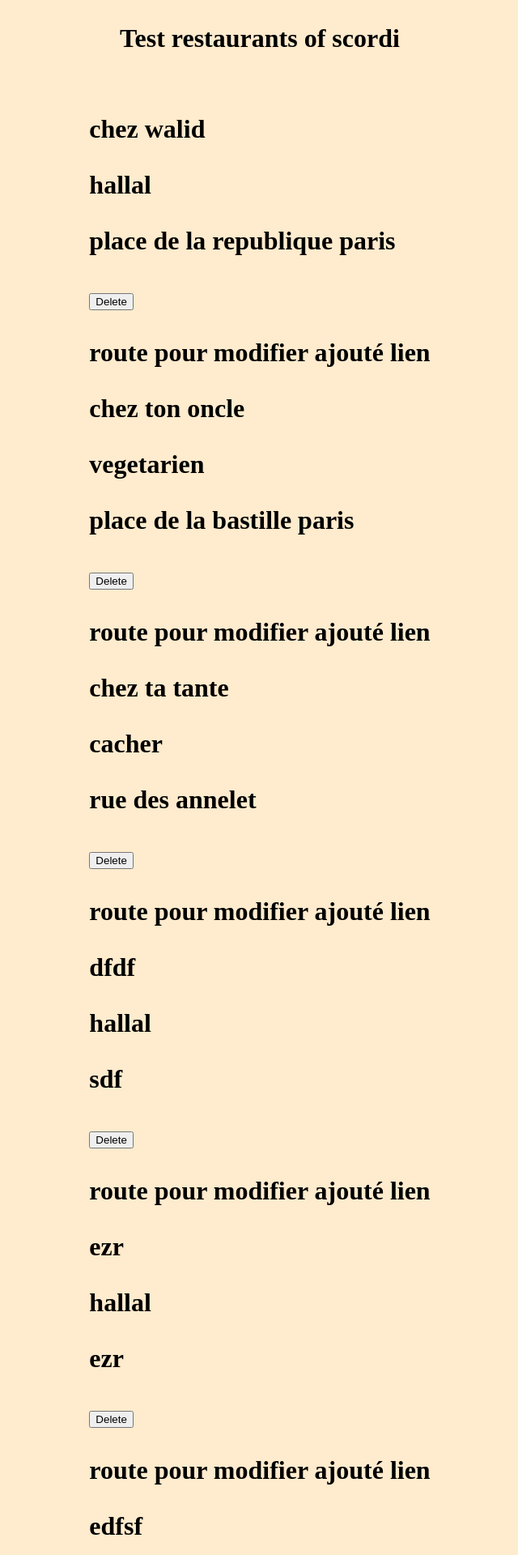
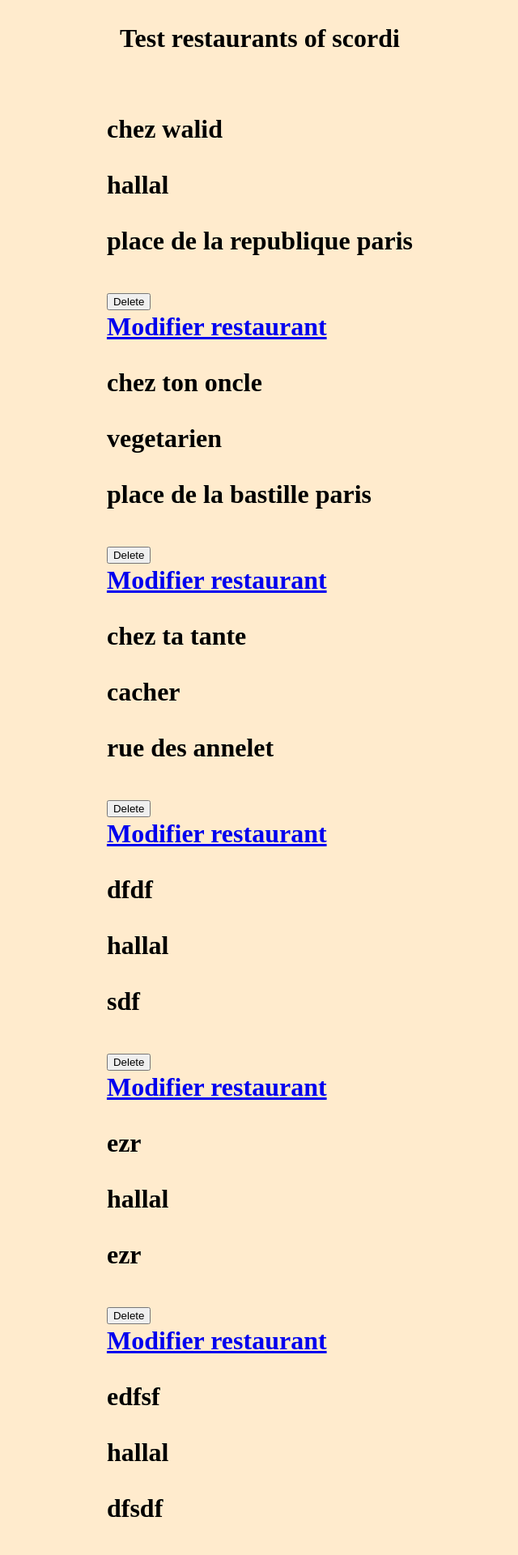
Before and after one commit to Lachignol/back_Django, a Django app: page /food/restaurantsOfUser/ in a window 1280 px wide. Shown: the top 1920 px of the page at 81% size, without its empty margins (319-959 px from the left). Run offline with Django 5.2, Linux system fonts and the light colour scheme; a user stored in the database is signed in; data comes from the database, SQL or seed files in the repository; both versions use the stored data as it was after the commit; parts of the project's set-up code (start-up, migrations or seed data) failed here and were passed over.

Commit message:
crudrestau

```diff
--- a/food_app/templates/food_app/restaurantsOfUser.html
+++ b/food_app/templates/food_app/restaurantsOfUser.html
@@ -17,7 +17,7 @@
         </form>
 
 
-    <p>route pour modifier ajouté lien  </p>
+    <a href="{% url 'food_app:update_restaurant' restaurant.id%}">Modifier restaurant  </a>
 
 {%endfor%}
 
--- a/food_app/urls.py
+++ b/food_app/urls.py
@@ -8,6 +8,7 @@ urlpatterns = [
     path('all',allRestaurants,name="all_restaurants"),
     path('edit',addRestaurant,name="add_restaurant"),
     path('one/<int:restaurantId>/',oneRestaurant,name="one_restaurant"),
+    path('updateRestaurant/<int:restaurantId>/',updateRestaurant,name="update_restaurant"),
     path('restaurantsOfUser/',restaurantsOfUser,name="restaurantsOfUser"),
     path('deleteRestaurant/<int:restaurantId>/',deleteRestaurant,name='restaurant_delete')
     # path('restaurantsby/<str:food_type>/',restaurantByCateg,name="restaurant_by_food_type")
--- a/food_app/views.py
+++ b/food_app/views.py
@@ -8,7 +8,7 @@ from django.contrib import messages
 
 from auth_app.models import User
 
-from .forms import RestaurantForm
+from .forms import RestaurantForm, RestaurantUpdateForm
 from .templates import *
 from .models import Restaurant,Food_type,Inclusive_type
 
@@ -51,6 +51,25 @@ def addRestaurant(request):
     return render(request,"food_app/editRestaurant.html",{'form':form})
 
 
+
+def updateRestaurant(request,restaurantId):
+        restaurantInit = Restaurant.objects.get(pk=restaurantId)
+        if request.method == "POST":
+
+                  form = RestaurantUpdateForm(request.POST,request.FILES, instance=restaurantInit)
+                  if form.is_valid():
+                   restaurant = form.save()
+                   restaurant.creator = request.user
+                   restaurant.save()
+                  return HttpResponseRedirect("/food/restaurantsOfUser")
+        else :
+                form = RestaurantUpdateForm(instance=restaurantInit)
+                context = {
+                "form":form
+                ,}
+                return render(request, 'food_app/updateRestaurant.html', context)
+
+
 def deleteRestaurant(request,restaurantId):
     if request.method == "POST" :
                  restaurant = Restaurant.objects.get(pk=restaurantId)
```
Also changed, not shown: food_app/forms.py (+9 -0 lines), food_app/templates/food_app/updateRestaurant.html (added, +12 -0 lines), db.sqlite3, media_files/restaurant_pict/deuxiemepos_BJxi1fB.png (added).
